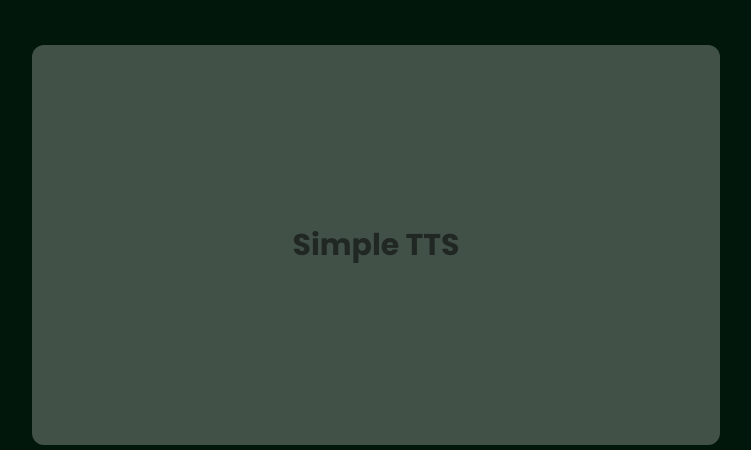
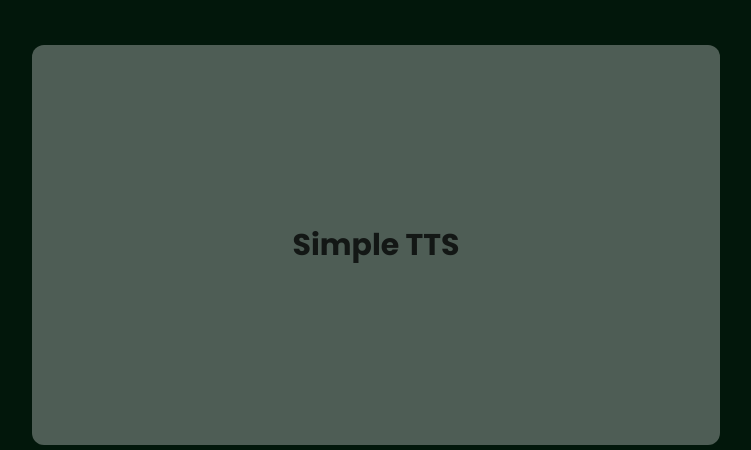
Before and after one commit to eliangerard/portfolio, an Astro site: page / in a window 1280 px wide. Shown: the part 4563-5013 px from the top of the page, 264-1015 px from the left. Built offline with nearby package versions, Linux system fonts and the light colour scheme; Astro itself is replaced by a stand-in of ours; a web font is replaced by a local one.

Commit message:
Add container to projects without image name

```diff
--- a/src/components/Project.astro
+++ b/src/components/Project.astro
@@ -23,9 +23,9 @@ const { title, description, left = true, image, link } = Astro.props;
                 alt={title}
             />
         ) : (
-            <p class="w-full h-[400px] flex items-center justify-center font-bold text-3xl bg-white/25 text-black/50 rounded-xl">
-                {title}
-            </p>
+            <div class="w-full h-[400px] flex items-center justify-center font-bold text-3xl bg-white/30 rounded-xl">
+                <p class="text-black/75 ">{title}</p>
+            </div>
         )
     }
 
```
